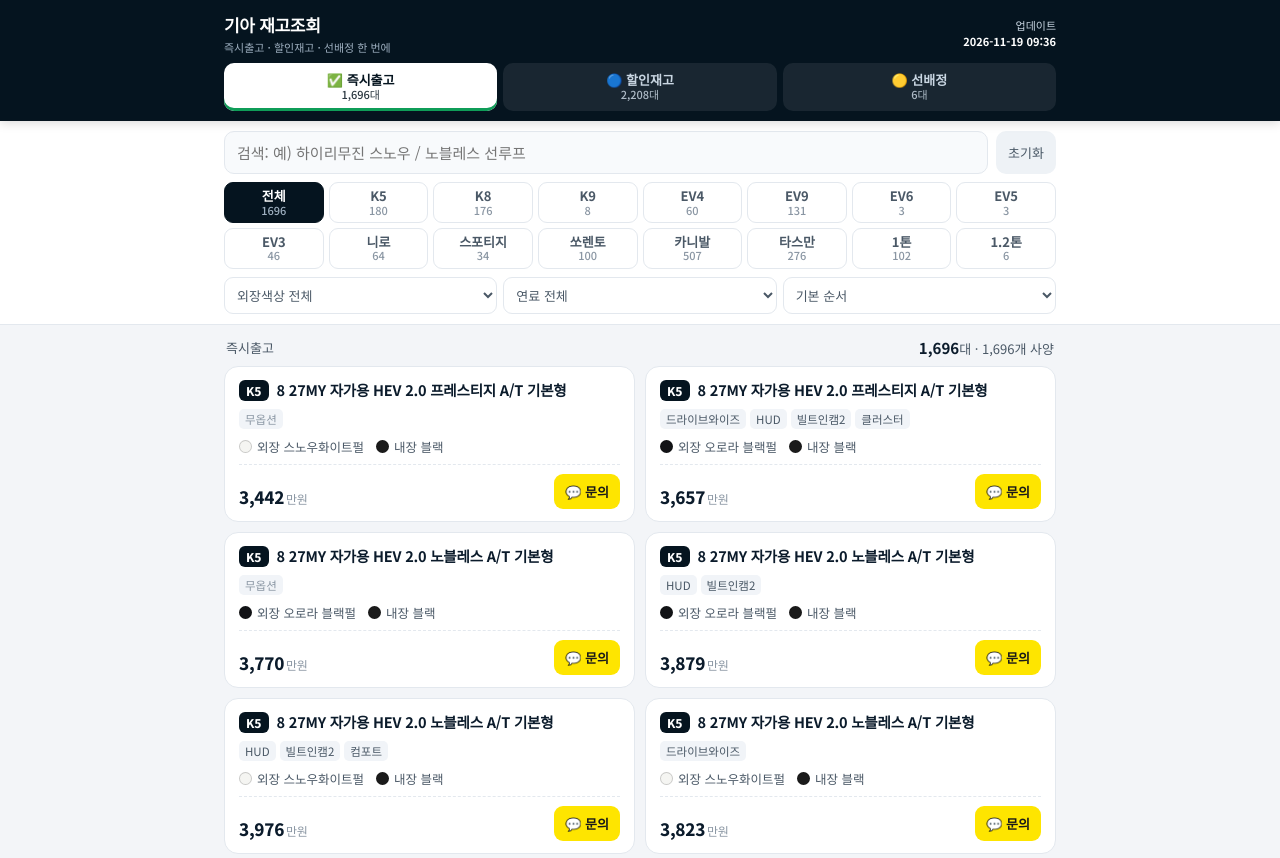
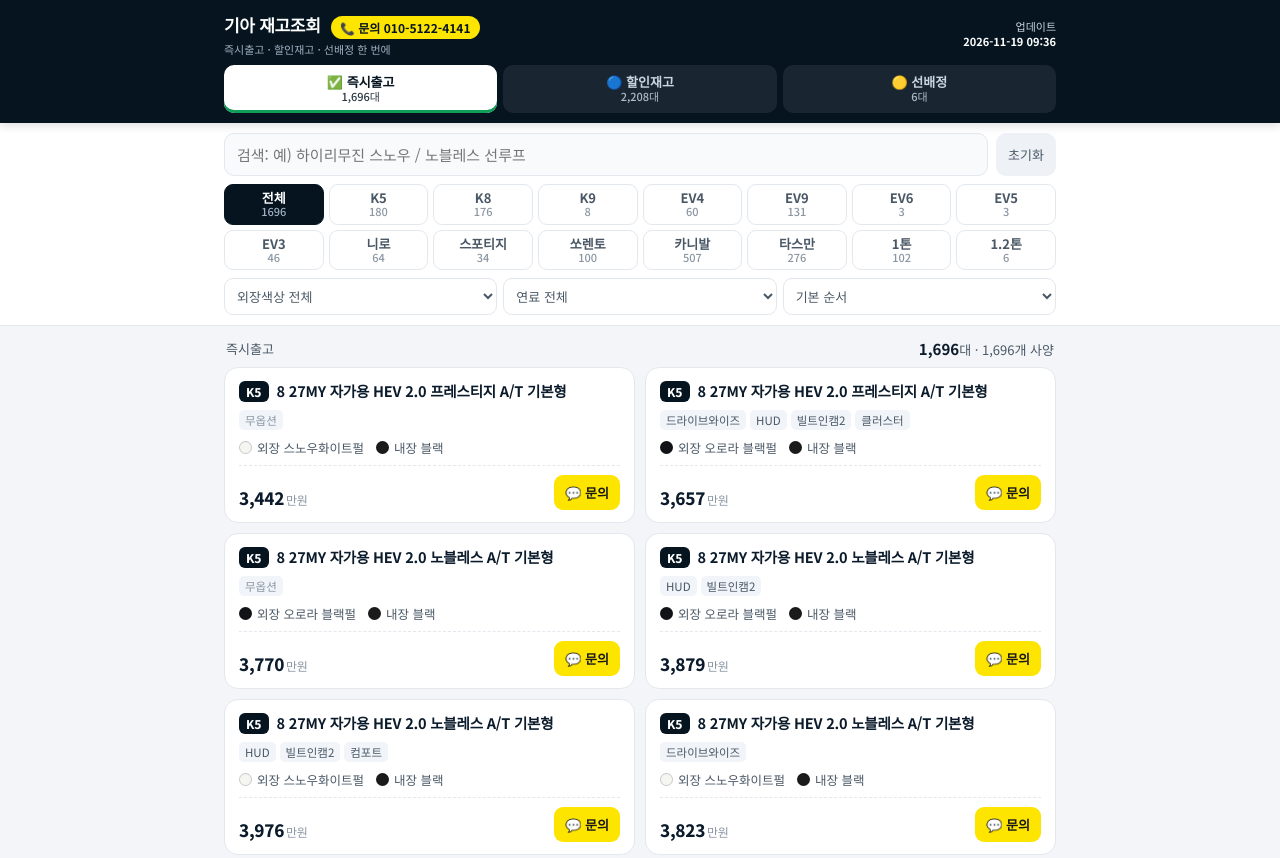
Before and after one commit to kia114-man/kia, a plain HTML site: page index.html in a window 1280 px wide. Shown: the top 858 px of the page. Drawn offline with Linux system fonts and the light colour scheme.

Commit message:
문의 문구에서 대리점명 제거, 상단에 문의 전화번호 추가
Co-Authored-By: Claude Opus 5.5 <noreply@anthropic.com>
Claude-Session: https://claude.ai/code/session_01S1C3X8VwJhQDi58RTYnC69

```diff
--- a/index.html
+++ b/index.html
@@ -28,6 +28,7 @@ button,input,select{font:inherit;color:inherit}
 .wrap{max-width:860px;margin:0 auto;padding:0 14px}
 .hd{display:flex;align-items:center;justify-content:space-between;padding:12px 0 8px}
 .hd h1{font-size:17px;font-weight:800;letter-spacing:-.3px}
+.tel{display:inline-block;vertical-align:middle;margin-left:6px;font-size:12px;font-weight:700;color:#05141f;background:#fee500;border-radius:999px;padding:3px 9px;text-decoration:none;letter-spacing:0}
 .hd h1 small{display:block;font-size:11px;font-weight:500;color:#9fb0c0;margin-top:2px;letter-spacing:0}
 .upd{font-size:11px;color:#c9d6e2;text-align:right;line-height:1.4}
 .upd b{color:#fff;font-weight:700}
@@ -100,7 +101,7 @@ button,input,select{font:inherit;color:inherit}
 <header class="top" id="top">
   <div class="wrap">
     <div class="hd">
-      <h1>기아 재고조회<small>즉시출고 · 할인재고 · 선배정 한 번에</small></h1>
+      <h1>기아 재고조회 <a class="tel" href="tel:01051224141">📞 문의 010-5122-4141</a><small>즉시출고 · 할인재고 · 선배정 한 번에</small></h1>
       <div class="upd">업데이트<br><b id="upd">-</b></div>
     </div>
     <div class="tabs" id="tabs">
@@ -272,7 +273,7 @@ if('IntersectionObserver' in window){new IntersectionObserver(es=>{if(es[0].isIn
 
 $('list').addEventListener('click',e=>{const b=e.target.closest('.ask');if(!b)return;
   const x=DATA[S.tab][+b.dataset.i];
-  let t=`[백마대리점 재고문의 · ${TAB_NAME[S.tab]}]\n차종: ${x.m} ${x.t}\n옵션: ${x.o}\n색상: ${x.e} / ${x.i}\n가격: ${won(x.p)}만원`;
+  let t=`[재고문의 · ${TAB_NAME[S.tab]}]\n차종: ${x.m} ${x.t}\n옵션: ${x.o}\n색상: ${x.e} / ${x.i}\n가격: ${won(x.p)}만원`;
   if(S.tab==='sale'){if(x.s)t+=`\n할인: ${won(x.s)}만원`;if(x.d)t+=`\n생산일: ${x.d===x.d2?x.d:x.d+'~'+x.d2}`;}
   if(S.tab==='pre')t+=`\n계약번호: ${x.no} (${x.st})`;
   t+=`\n(재고기준 ${DATA.updated})\n\n고객명: \n요청사항: 출고 가능한지 확인 부탁드립니다.`;
```
